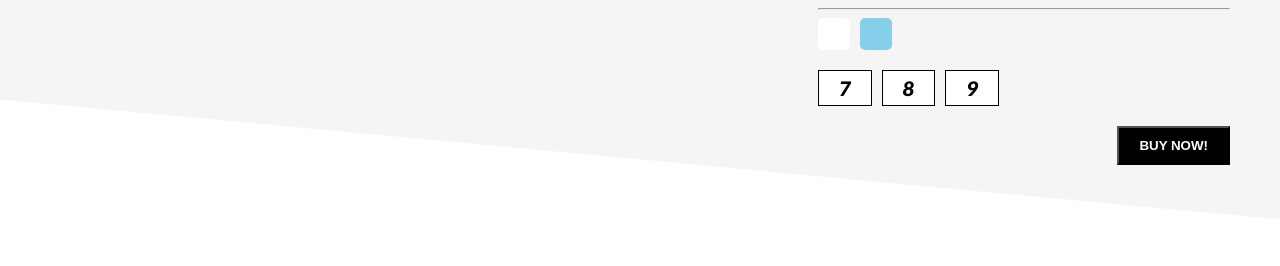
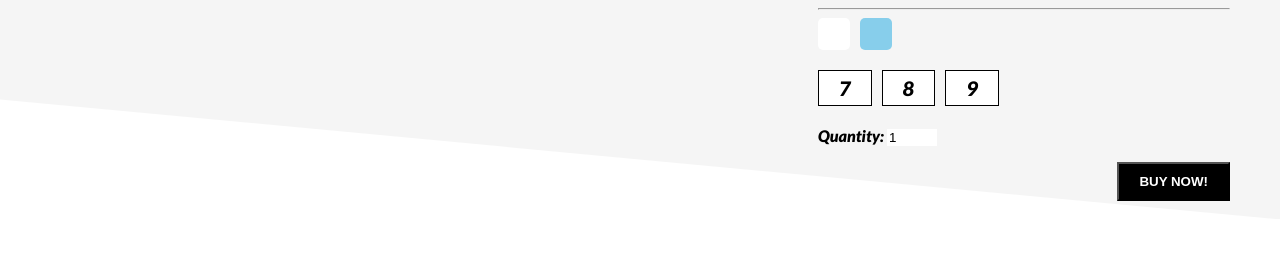
Before and after one commit to PranayTrivedi/soleobox01, a plain HTML site: page index.html in a window 1280 px wide. Shown: the part 1580-1846 px from the top of the page. Drawn offline with Linux system fonts and the light colour scheme; a web font is replaced by a local one.

Commit message:
new changes done

```diff
--- a/index.html
+++ b/index.html
@@ -157,6 +157,13 @@
                 <div class="size">8</div>
                 <div class="size">9</div>
             </div>
+            <div class="qty">
+                <form>
+                    <label for="quantity">Quantity:</label>
+                    <input type="number" id="quantity" value="1"
+                    name="quantity" checked="checked" min="1" max="5" class="inp">
+                  </form>
+            </div>
             <a href="https://api.whatsapp.com/send?phone=916260846124&text=Hey%F0%9F%91%8B"><button class="productButton">BUY NOW!</button></a>
         </div>
     </div>
--- a/style.css
+++ b/style.css
@@ -287,6 +287,15 @@ nav {
   color: black;
 }
 
+.qty{
+  margin-bottom: 1rem;
+}
+
+.inp{
+  border: none;
+  width: 50px;
+}
+
 .gallery {
   padding: 50px;
   display: flex;
```
Also changed, not shown: img/favicon.ico (deleted), img/search.png (deleted), img/twitter.png (deleted), 2 other files.
